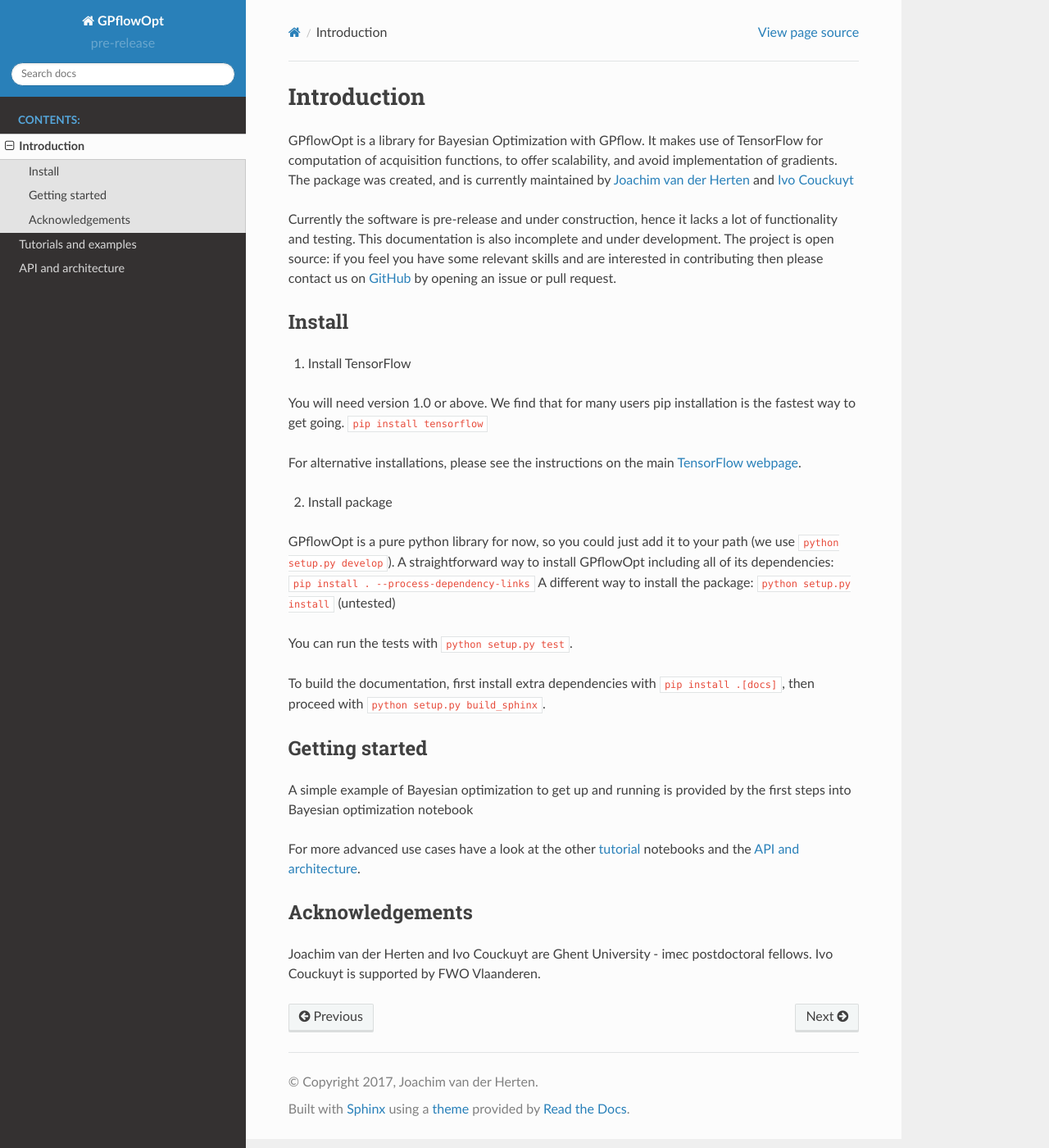
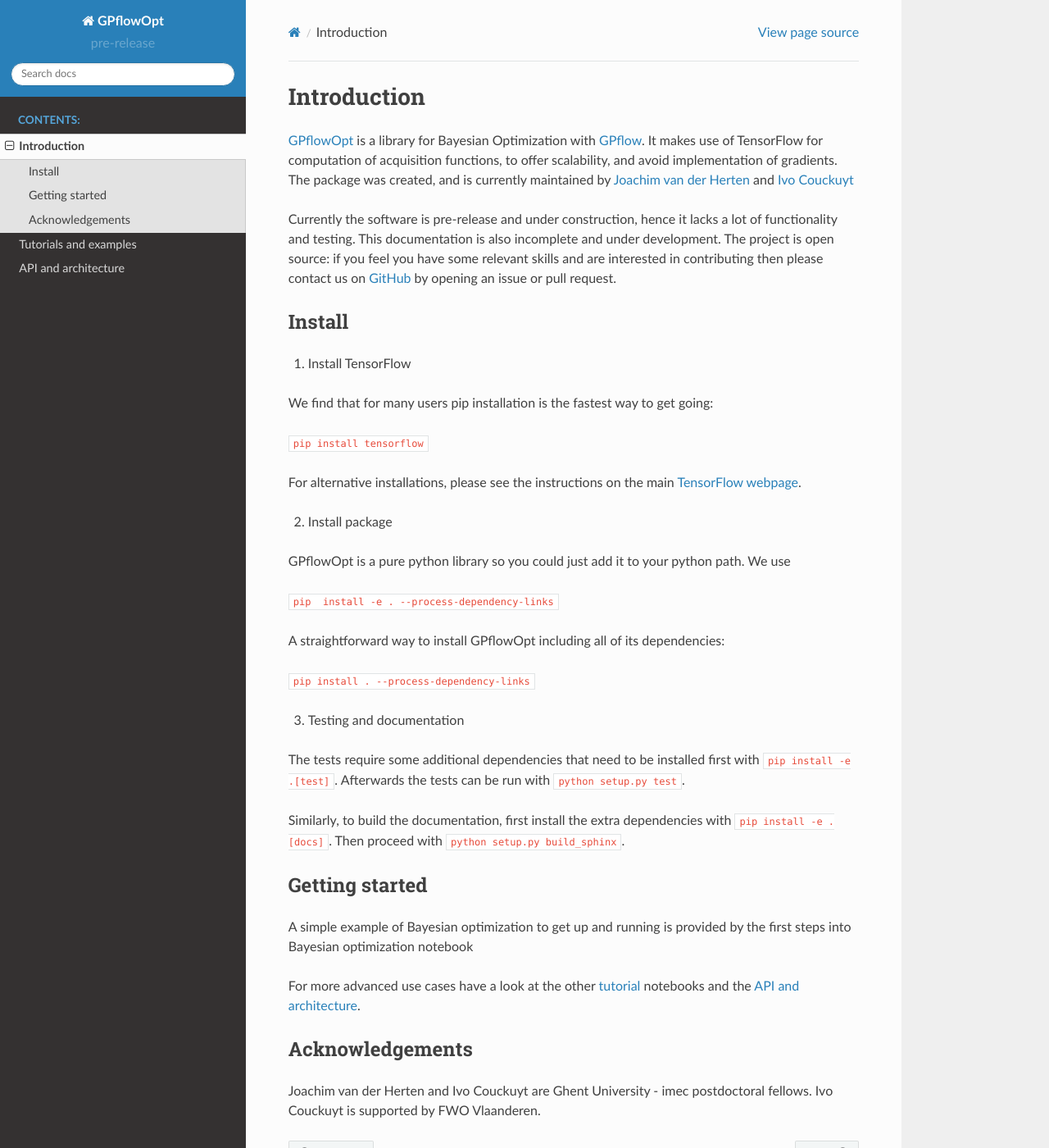
Before and after one commit to GPflow/GPflowOpt, a Sphinx documentation site: the page built from doc/source/intro.rst, in a window 1280 px wide and 1400 px high. Shown: the whole window at 82% size. Built offline with Sphinx 7.4.7 and the Read the Docs theme 2.0.0, drawn with Linux system fonts in a browser that asks for light colours.

Commit message:
Updated the introduction of the documentation

```diff
--- a/doc/source/intro.rst
+++ b/doc/source/intro.rst
@@ -2,7 +2,7 @@
 Introduction
 ------------
 
-GPflowOpt is a library for Bayesian Optimization with GPflow. It makes use of TensorFlow for computation of acquisition functions,
+`GPflowOpt <https://github.com/GPflow/GPflowOpt/>`_ is a library for Bayesian Optimization with `GPflow <https://github.com/GPflow/GPflow/>`_. It makes use of TensorFlow for computation of acquisition functions,
 to offer scalability, and avoid implementation of gradients. The package was created, and is currently maintained
 by `Joachim van der Herten <http://sumo.intec.ugent.be/jvanderherten>`_ and `Ivo Couckuyt <http://sumo.intec.ugent.be/icouckuy>`_
 
@@ -14,19 +14,30 @@
 --------
 1. Install TensorFlow
 
-You will need version 1.0 or above. We find that for many users pip installation is the fastest way to get going.
+We find that for many users pip installation is the fastest way to get going:
+
 ``pip install tensorflow``
 
 For alternative installations, please see the instructions on the main `TensorFlow webpage <https://www.tensorflow.org/install/>`_.
 
 2. Install package
 
-GPflowOpt is a pure python library for now, so you could just add it to your path (we use ``python setup.py develop``). A straightforward way to install GPflowOpt including all of its dependencies: ``pip install . --process-dependency-links``
-A different way to install the package: ``python setup.py install`` (untested)
+GPflowOpt is a pure python library so you could just add it to your python path. We use
 
-You can run the tests with ``python setup.py test``.
+``pip  install -e . --process-dependency-links``
 
-To build the documentation, first install extra dependencies with ``pip install .[docs]``, then proceed with ``python setup.py build_sphinx``.
+A straightforward way to install GPflowOpt including all of its dependencies:
+
+``pip install . --process-dependency-links``
+
+3. Testing and documentation
+
+The tests require some additional dependencies that need to be installed first with
+``pip install -e .[test]``. Afterwards the tests can be run with ``python setup.py test``.
+
+Similarly, to build the documentation,
+first install the extra dependencies with ``pip install -e .[docs]``.
+Then proceed with ``python setup.py build_sphinx``.
 
 Getting started
 ---------------
```
